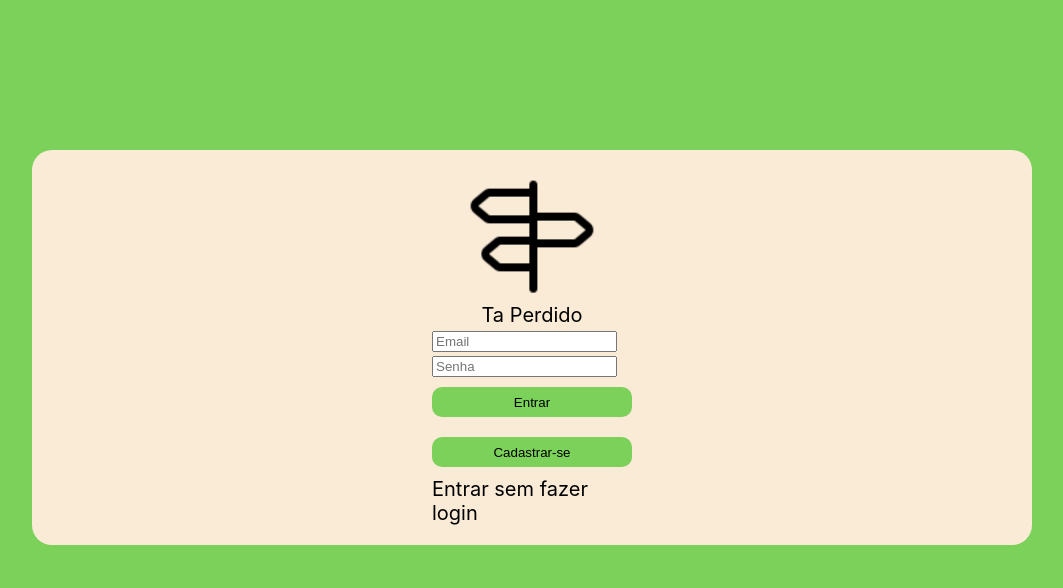
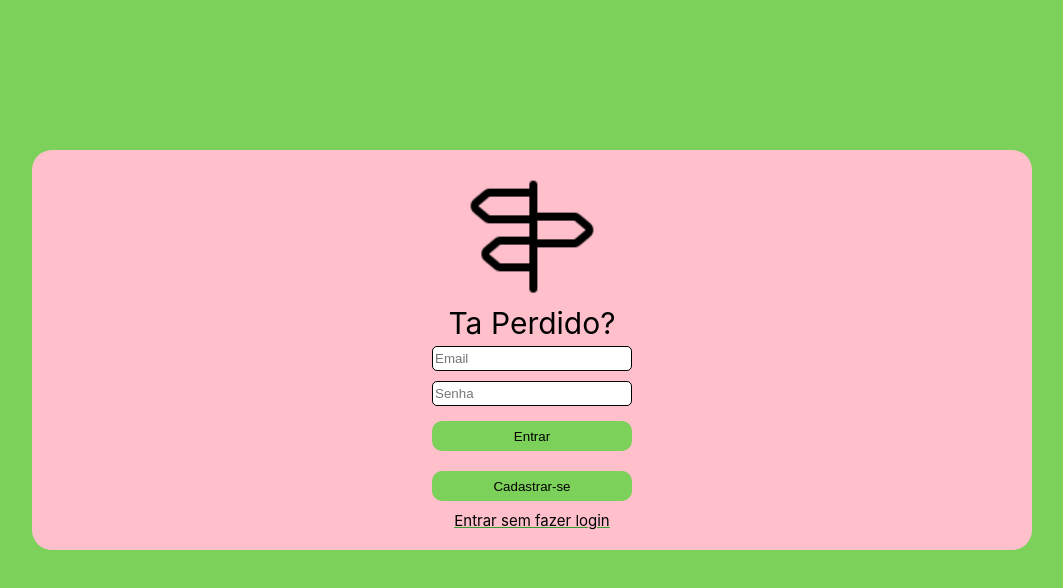
Before and after one commit to GabrielJM2023/Projeto, a Next.js app in the folder taperdido/: page / in a window 1280 px wide. Shown: the top 588 px of the page, without its empty margins (108-1171 px from the left). Built offline with nearby package versions, Linux system fonts and the light colour scheme.

Commit message:
Finalização da tela de Login

```diff
--- a/taperdido/pages/home/App.jsx
+++ b/taperdido/pages/home/App.jsx
@@ -9,14 +9,16 @@ function Tela_Login() {
                <div className='Image'>
                   <img src='/icons/icon-128x128.png' alt='Teste' ></img>
                </div>
-               <label>Ta Perdido</label>
+               <label>Ta Perdido?</label>
             </header >
             <main className='Main_Tela_Login'>
-               <input className='Email' type={'text'} placeholder='Email'></input>
+               <input placeholder='Email' type="text" id="email" className='Teste2' required></input>
                <input className='Senha' type={'password'} placeholder='Senha'></input>
                <Button className={'Button_Login'} label={'Entrar'}></Button>
                <Button className={'Button_Login'} label={'Cadastrar-se'}></Button>
-               <a href='#'>Entrar sem fazer login</a>
+               <div className='Entrar_Sem_Acesso'>
+                  <a href='#'>Entrar sem fazer login</a>
+               </div>
             </main>
          </div>
       </div >
--- a/taperdido/styles/globals.css
+++ b/taperdido/styles/globals.css
@@ -20,8 +20,6 @@ a {
    /*Transformar em um grid, para melhor manipular os componentes*/
    justify-content: center;
    /*Atribuir componentes ao centro*/
-   background-color: antiquewhite;
-   /*Cor de fundo da tela*/
    max-width: 1000px;
    /*maximo de espaço para essa div*/
    grid-template-columns: 200px;
@@ -30,9 +28,12 @@ a {
    /*para descolar do grid*/
    border-radius: 20px;
    /*Arredondar as bordas*/
+   background-color: pink;
 }
 
 .Tela_Login>.Components>.Header_Tela_Login {
+   font-size: 30px;
+   /*Definir o tamanho dos caracteres*/
    text-align: center;
    justify-content: center;
    align-items: center;
@@ -40,10 +41,9 @@ a {
 }
 
 .Tela_Login>.Components {
-   font-size: 20px;
-   /*Definir o tamanho dos caracteres*/
    margin-top: 20px;
    margin-bottom: 20px;
+   background-color: pink;
 }
 
 .Tela_Login>.Components>.Main_Tela_Login>.Button_Login {
@@ -71,7 +71,7 @@ a {
    left: 0;
    width: 100%;
    height: 2px;
-   background: #ff4b1f;
+   background: #319e2d;
    transform: scaleX(0);
    transition: transform 0.3s ease;
 }
@@ -79,3 +79,23 @@ a {
 .Tela_Login>.Components>.Main_Tela_Login>.Button_Login:hover::before {
    transform: scaleX(1);
 }
+
+.Tela_Login>.Components>.Main_Tela_Login>input {
+   border-radius: 5px;
+   border-color: #7BD159;
+   border: solid;
+   border-width: thin;
+   width: 100%;
+   height: 25px;
+   margin-top: 5px;
+   margin-bottom: 5px;
+}
+
+.Tela_Login>.Components>.Main_Tela_Login>.Entrar_Sem_Acesso {
+   font-size: 15px;
+   /*Definir o tamanho dos caracteres*/
+   align-items: center;
+   text-align: center;
+   text-decoration: underline;
+   text-decoration-color: #319e2d;
+}
```
